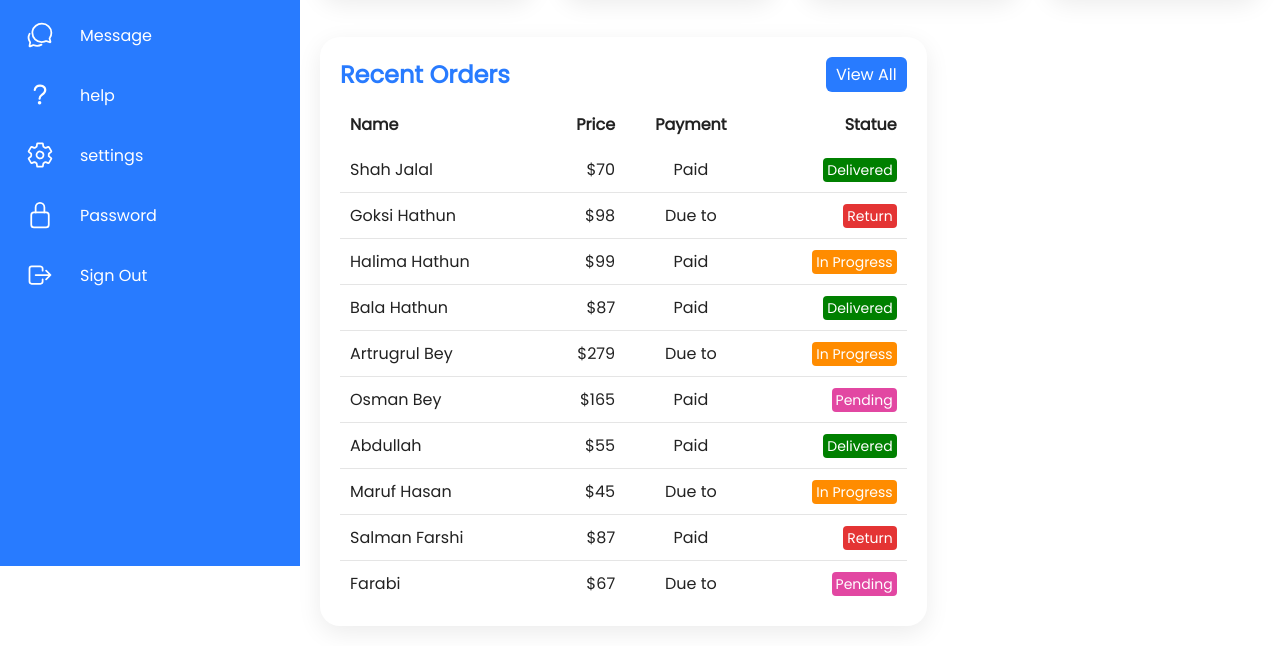
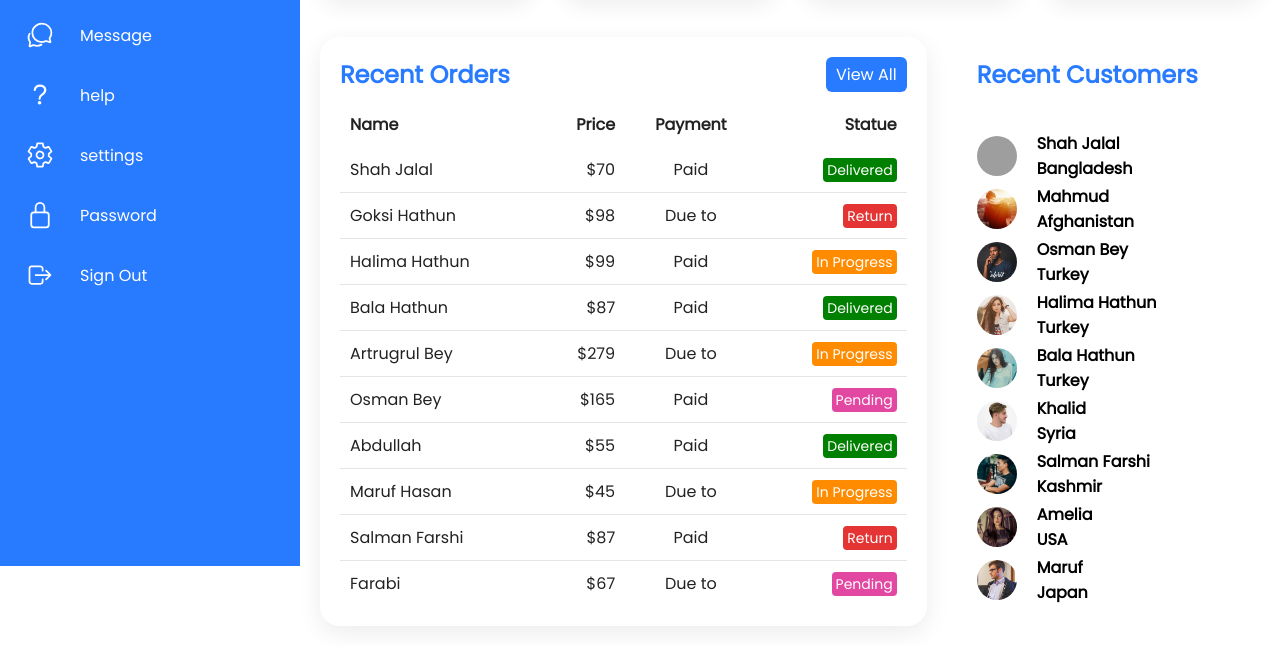
Before and after one commit to ProgrammerShahJalal/dashboard, a plain HTML site: page index.html in a window 1280 px wide. Shown: the part 234-880 px from the top of the page. Drawn offline with nearby package versions, Linux system fonts and the light colour scheme; grey boxes are pictures that could not be loaded.

Commit message:
customers add

```diff
--- a/index.html
+++ b/index.html
@@ -135,9 +135,10 @@
                         <ion-icon name="cash-outline"></ion-icon>
                     </div>
                 </div>
+
             </div>
-            <!-- order details list -->
             <div class="details">
+                <!-- order details list -->
                 <div class="recentOrders">
                     <div class="cardHeader">
                         <h2>Recent Orders</h2>
@@ -216,6 +217,86 @@
                         </tbody>
                     </table>
                 </div>
+                <!-- new customers -->
+                <div class="recentCustomers">
+                    <div class="cardHeader">
+                        <h2>Recent Customers</h2>
+                    </div>
+                    <table>
+                        <tr>
+                            <td width=60px>
+                                <div class="imgBx"><img src="./images/shahjalal.png" alt=""></div>
+                            </td>
+                            <td>
+                                <h4>Shah Jalal <br> <span>Bangladesh</span></h4>
+                            </td>
+                        </tr>
+                        <tr>
+                            <td width=60px>
+                                <div class="imgBx"><img src="./images/img1.jpg" alt=""></div>
+                            </td>
+                            <td>
+                                <h4>Mahmud <br> <span>Afghanistan</span></h4>
+                            </td>
+                        </tr>
+                        <tr>
+                            <td width=60px>
+                                <div class="imgBx"><img src="./images/img2.jpg" alt=""></div>
+                            </td>
+                            <td>
+                                <h4>Osman Bey <br> <span>Turkey</span></h4>
+                            </td>
+                        </tr>
+                        <tr>
+                            <td width=60px>
+                                <div class="imgBx"><img src="./images/img3.jpg" alt=""></div>
+                            </td>
+                            <td>
+                                <h4>Halima Hathun <br> <span>Turkey</span></h4>
+                            </td>
+                        </tr>
+                        <tr>
+                            <td width=60px>
+                                <div class="imgBx"><img src="./images/img4.jpg" alt=""></div>
+                            </td>
+                            <td>
+                                <h4>Bala Hathun <br> <span>Turkey</span></h4>
+                            </td>
+                        </tr>
+                        <tr>
+                            <td width=60px>
+                                <div class="imgBx"><img src="./images/img5.jpg" alt=""></div>
+                            </td>
+                            <td>
+                                <h4>Khalid <br> <span>Syria</span></h4>
+                            </td>
+                        </tr>
+                        <tr>
+                            <td width=60px>
+                                <div class="imgBx"><img src="./images/img6.jpg" alt=""></div>
+                            </td>
+                            <td>
+                                <h4>Salman Farshi <br> <span>Kashmir</span></h4>
+                            </td>
+                        </tr>
+                        <tr>
+                            <td width=60px>
+                                <div class="imgBx"><img src="./images/img7.jpg" alt=""></div>
+                            </td>
+                            <td>
+                                <h4>Amelia<br> <span>USA</span></h4>
+                            </td>
+                        </tr>
+                        <tr>
+                            <td width=60px>
+                                <div class="imgBx"><img src="./images/img8.jpg" alt=""></div>
+                            </td>
+                            <td>
+                                <h4>Maruf <br> <span>Japan</span></h4>
+                            </td>
+                        </tr>
+                    </table>
+                </div>
             </div>
         </div>
     </div>
--- a/style.css
+++ b/style.css
@@ -325,3 +325,31 @@ border-bottom: none;
     font-size: 14px;
     font-weight: 500;
 }
+.recentCustomers{
+    position: relative;
+    display: grid;
+    min-height: 500px;
+    background: var(--white);
+    padding: 20px;
+    box-shadow: rgba(0, 0, 0, 0.08);
+    border-radius: 20px;
+}
+.recentCustomers .imgBx{
+    position: relative;
+    width: 40px;
+    height: 40px;
+    border-radius: 50%;
+    overflow: hidden;
+}
+.recentCustomers .imgBx img{
+    position: absolute;
+    top: 0;
+    left: 0;
+    width: 100%;
+    height: 100%;
+    object-fit: cover;
+}
+.recentCustomers table tr:hover{
+    color: var(--white);
+    background: var(--blue);
+}
```
Also changed, not shown: 1 other file.
